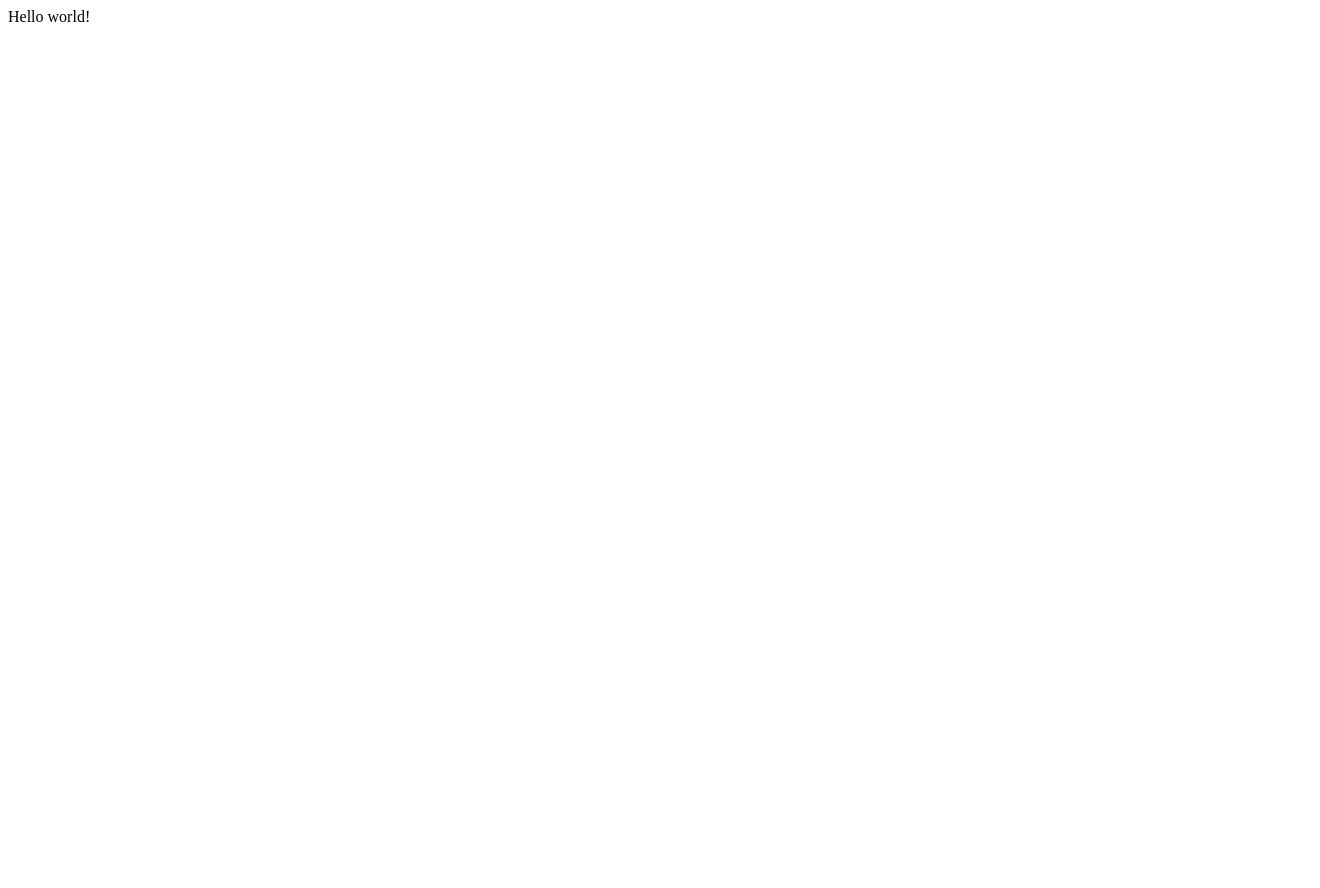
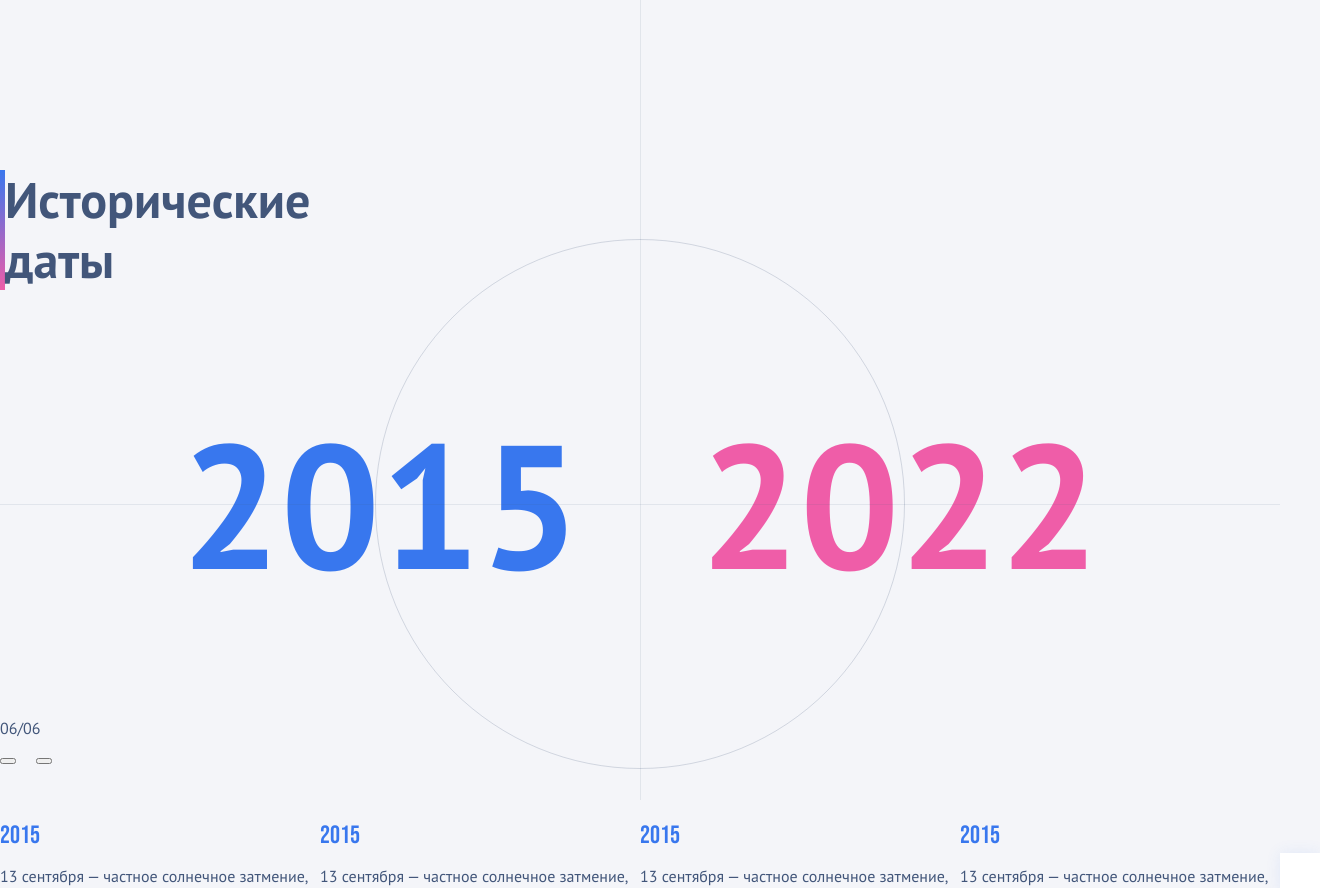
Before and after one commit to capykasa/historical-dates, a React app: page / in a window 1280 px wide. Shown: the top 888 px of the page, 1320 px wide, since content can reach past the window. Before the commit the page ends 800 px from the top, so only its background shows below. Built offline with nearby package versions, Linux system fonts and the light colour scheme.

Commit message:
верстка и стилизация страницы

```diff
--- a/src/components/App.module.scss
+++ b/src/components/App.module.scss
@@ -0,0 +1,206 @@
+.main {
+  max-width: 1440px;
+  margin: 0 auto;
+  height: 100%;
+
+  border: solid var(--dark-blue--opacity-01);
+  border-width: 0 1px;
+
+  @media (max-width: 1440px) {
+    border: none;
+  }
+}
+
+.dates-page {
+  padding: 170px 0;
+
+  @media (max-width: 768px) {
+    padding: 100px 0;
+  }
+
+  @media (max-width: 480px) {
+    padding: 60px 0;
+  }
+
+  &::before {
+    content: '';
+    position: absolute;
+    top: 0;
+    left: 50%;
+    width: 1px;
+    height: 100%;
+    background-color: var(--dark-blue--opacity-01);
+
+    @media (max-width: 768px) {
+      display: none;
+    }
+  }
+
+  &__header {
+    color: var(--dark-blue);
+    width: min-content;
+
+    border-left-width: 5px;
+    border-left-style: solid;
+    border-image: linear-gradient(var(--blue), var(--pink)) 1 100%;
+
+    @media (max-width: 480px) {
+      border: none;
+    }
+  }
+
+  &__date-range {
+    position: relative;
+  }
+}
+
+.date-range {
+  position: relative;
+  z-index: -2;
+
+  display: flex;
+  justify-content: center;
+  gap: 120px;
+  width: 100%;
+  padding-top: 100px;
+  padding-bottom: 100px;
+
+  font-weight: 700;
+  font-size: clamp(3.5rem, 15vw - 1rem, 12.5rem);
+
+  &::before {
+    content: '';
+    position: absolute;
+    top: 50%;
+    left: 0;
+    width: 100%;
+    height: 1px;
+    background-color: var(--dark-blue--opacity-01);
+
+    @media (max-width: 768px) {
+      top: 100%;
+    }
+  }
+
+  @media (max-width: 768px) {
+    gap: 64px;
+    padding-top: 56px;
+    padding-bottom: 56px;
+  }
+
+  @media (max-width: 480px) {
+    gap: 32px;
+  }
+
+  &__start {
+    color: var(--blue);
+  }
+
+  &__end {
+    color: var(--pink);
+  }
+}
+
+.range-list {
+  width: 530px;
+  height: 530px;
+  border: 1px solid var(--dark-blue--opacity-02);
+  border-radius: 50%;
+
+  &-wrapper {
+    display: flex;
+    justify-content: center;
+
+    position: absolute;
+    z-index: -1;
+    top: calc(50% - (530px / 2));
+    left: 0;
+    width: 100%;
+
+    @media (max-width: 768px) {
+      display: none;
+    }
+  }
+}
+
+.events {
+  display: flex;
+  flex-direction: column;
+  gap: 56px;
+
+  @media (max-width: 768px) {
+    margin-top: 20px;
+    gap: 78px;
+  }
+
+  &-nav {
+    display: flex;
+    flex-direction: column;
+    gap: 20px;
+
+    @media (max-width: 768px) {
+      order: 1;
+    }
+
+    &__buttons {
+      display: flex;
+      gap: 20px;
+    }
+  }
+
+  &-list {
+    display: flex;
+
+    &-wrapper {
+      position: relative;
+    }
+
+    &__button-next {
+      width: 40px;
+      height: 40px;
+      background-color: var(--white);
+      border: none;
+      box-shadow: 0 0 15px var(--blue--opacity-01);
+
+      position: absolute;
+      top: calc(50% - 40px / 2);
+      right: -40px;
+
+      @media (max-width: 768px) {
+        display: none;
+      }
+
+      &:hover {
+        box-shadow: 0 0 15px var(--blue--opacity-05);
+      }
+
+      &::after {
+        width: 6px;
+        height: 6px;
+        left: calc(50% - 5px);
+        border-color: var(--blue);
+      }
+    }
+  }
+
+  &-item {
+    display: flex;
+    flex-direction: column;
+    gap: 15px;
+
+    &__title {
+      font-family: 'Bebas Neue', serif;
+      font-weight: 400;
+      font-size: 25px;
+      color: var(--blue);
+
+      @media (max-width: 768px) {
+        font-size: 20px;
+      }
+
+      @media (max-width: 480px) {
+        font-size: 16px;
+      }
+    }
+  }
+}
--- a/src/components/App.tsx
+++ b/src/components/App.tsx
@@ -2,8 +2,62 @@ import styles from './App.module.scss'
 
 export const App = () => {
   return (
-    <div>
-      <span>Hello world!</span>
+    <div className={styles.main}>
+      <div className={styles['dates-page']}>
+        <h1 className={`${styles['dates-page__header']} container`}>Исторические даты</h1>
+
+        <section className={`${styles['dates-page__date-range']} container`}>
+          <div className={styles['date-range']}>
+            <span className={styles['date-range__start']}>2015</span>
+            <span className={styles['date-range__end']}>2022</span>
+          </div>
+
+          <div className={styles['range-list-wrapper']}>
+            <div className={styles['range-list']}></div>
+          </div>
+        </section>
+
+        <section className={`${styles['events']} container`}>
+          <div className={styles['events-nav']}>
+            <span>06/06</span>
+            <div className={styles['events-nav__buttons']}>
+              <button className={`${styles['events-nav__button']} btn btn-round btn-nav btn-nav--prev`}></button>
+              <button className={`${styles['events-nav__button']} btn btn-round btn-nav btn-nav--next`}></button>
+            </div>
+          </div>
+
+          <div className={styles['events-list-wrapper']}>
+            <ul className={styles['events-list']}>
+              <li className={styles['events-item']}>
+                <span className={styles['events-item__title']}>2015</span>
+                <p className={styles['events-item__desc']}>
+                  13 сентября — частное солнечное затмение, видимое в Южной Африке и части Антарктиды
+                </p>
+              </li>
+              <li className={styles['events-item']}>
+                <span className={styles['events-item__title']}>2015</span>
+                <p className={styles['events-item__desc']}>
+                  13 сентября — частное солнечное затмение, видимое в Южной Африке и части Антарктиды
+                </p>
+              </li>
+              <li className={styles['events-item']}>
+                <span className={styles['events-item__title']}>2015</span>
+                <p className={styles['events-item__desc']}>
+                  13 сентября — частное солнечное затмение, видимое в Южной Африке и части Антарктиды
+                </p>
+              </li>
+              <li className={styles['events-item']}>
+                <span className={styles['events-item__title']}>2015</span>
+                <p className={styles['events-item__desc']}>
+                  13 сентября — частное солнечное затмение, видимое в Южной Африке и части Антарктиды
+                </p>
+              </li>
+            </ul>
+
+            <button className={`${styles['events-list__button-next']} btn btn-round btn-nav btn-nav--next`}></button>
+          </div>
+        </section>
+      </div>
     </div>
   )
 }
--- a/src/index.tsx
+++ b/src/index.tsx
@@ -1,3 +1,4 @@
+import '@/styles/globals.scss'
 import { createRoot } from 'react-dom/client'
 import { App } from './components/App'
 
--- /dev/null
+++ b/src/styles/globals.scss
@@ -0,0 +1,111 @@
+@import url('https://fonts.googleapis.com/css2?family=Bebas+Neue&family=PT+Sans:ital,wght@0,400;0,700;1,400;1,700&display=swap');
+@import url('./vars.scss');
+
+* {
+  box-sizing: border-box;
+}
+
+html,
+body {
+  height: 100%;
+}
+
+body {
+  margin: 0;
+  background-color: var(--light-grey);
+  font-family: 'PT Sans', serif;
+  color: var(--dark-blue);
+}
+
+h1 {
+  font-size: clamp(1.25rem, 3.75vw + 0.125rem, 3.5rem);
+  line-height: 120%;
+  margin: 0;
+}
+
+ul, li {
+  padding: 0;
+  margin: 0;
+  list-style: none;
+}
+
+p {
+  margin: 0;
+}
+
+:global {
+  #root {
+    height: 100%;
+  }
+
+  .container {
+    padding-left: 80px;
+    padding-right: 80px;
+
+    @media (max-width: 768px) {
+      padding-left: 40px;
+      padding-right: 40px;
+    }
+
+    @media (max-width: 480px) {
+      padding-left: 20px;
+      padding-right: 20px;
+    }
+  }
+
+  .btn {
+    cursor: pointer;
+    display: flex;
+    justify-content: center;
+    align-items: center;
+    background: none;
+    padding: 0;
+    border: 1px solid var(--dark-blue--opacity-05);
+    transition-duration: var(--transition-duration);
+
+    &:hover {
+      background-color: var(--white);
+    }
+
+    &:disabled {
+      opacity: .5;
+    }
+
+    &-round {
+      border-radius: 50%;
+      width: 50px;
+      height: 50px;
+    }
+
+    &-nav {
+      position: relative;
+
+      &::after {
+        content: '';
+        position: absolute;
+        top: calc(50% - 4px);
+        display: block;
+        margin: auto;
+        width: 8px;
+        height: 8px;
+        border-width: 0 0 2px 2px;
+        border-style: solid;
+        border-color: var(--dark-blue);
+      }
+
+      &--prev {
+        &::after {
+          left: calc(50% - 2px);
+          transform: rotate(45deg);
+        }
+      }
+
+      &--next {
+        &::after {
+          left: calc(50% - 6px);
+          transform: rotate(225deg);
+        }
+      }
+    }
+  }
+}
--- /dev/null
+++ b/src/styles/vars.scss
@@ -0,0 +1,17 @@
+:root {
+  --blue: #3877ee;
+  --blue--opacity-01: rgba(56, 119, 238, 0.1);
+  --blue--opacity-05: rgba(56, 119, 238, 0.5);
+
+  --dark-blue: #42567a;
+  --dark-blue--opacity-01: rgba(66, 86, 122, 0.1);
+  --dark-blue--opacity-02: rgba(66, 86, 122, 0.2);
+  --dark-blue--opacity-05: rgba(66, 86, 122, 0.5);
+
+  --light-grey: #f4f5f9;
+  --pink: #ef5da8;
+
+  --white: #fff;
+
+  --transition-duration: .3s
+}
```
Also changed, not shown: 1 other file (tests, documents, lock files or other folders).
